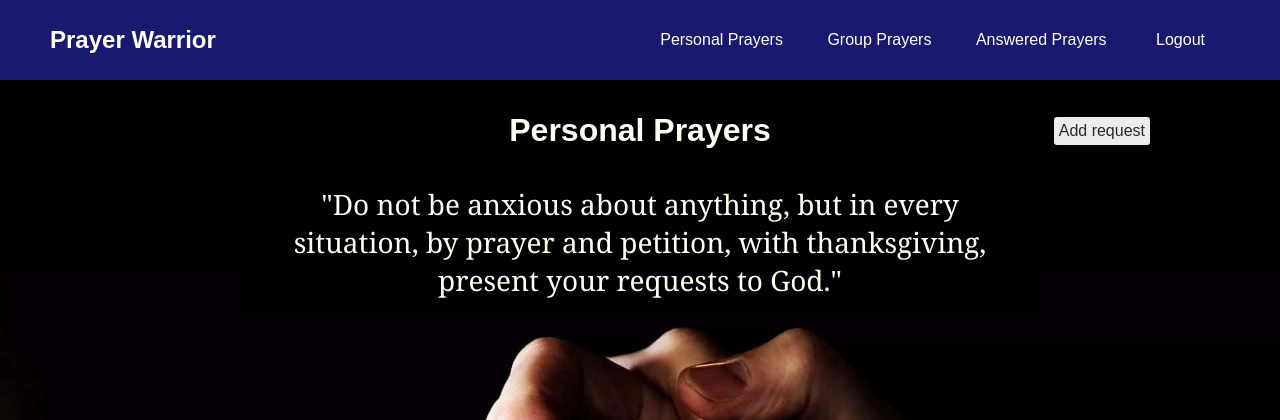
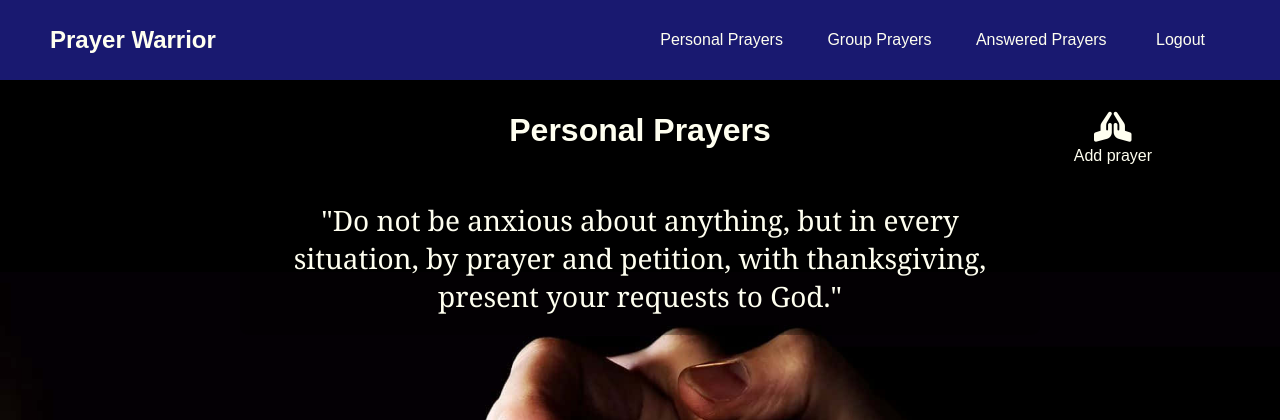
Before and after one commit to stephenlindstrom/prayer_warrior, a Django app: page /app/personal-prayer/ in a window 1280 px wide. Shown: the top 420 px of the page. Run offline with Django 5.2, Linux system fonts and the light colour scheme; the visitor is signed in with stand-in values (Sample User, id 1); data that the repository does not hold is empty.

Commit message:
Style buttons on personal prayer request page Add icons for delete, answer, and add buttons on personal prayer request page.

```diff
--- a/app/static/app/base.css
+++ b/app/static/app/base.css
@@ -38,7 +38,7 @@ h1 {
     color: var(--secondary-color);
 }
 
-.add-button {
+/* .add-button {
     background-color: rgb(238, 236, 236);
     text-align: center;
     border-radius: 5px;
@@ -47,7 +47,7 @@ h1 {
     height: 2rem;
     font-size: 1rem;
     border: 2px solid black;
-}
+} */
 
 @media (max-width: 875px) {
   body {
--- a/app/static/app/group-list.css
+++ b/app/static/app/group-list.css
@@ -59,12 +59,16 @@
 
 .buttons > a {
     text-decoration: none;
-    color: var(--text-color);
 }
 
 .buttons {
     display: flex;
     align-items: center;
+}
+
+.add-button {
+  background-color: var(--primary-color);
+  color: var(--secondary-color);
 }
 
 @media (max-width: 1400px) {
--- a/app/static/app/personal-prayer.css
+++ b/app/static/app/personal-prayer.css
@@ -48,7 +48,12 @@ button {
 
 a {
     text-decoration: none;
-    color: var(--text-color);
+    text-align: center;
+}
+
+.add-button > div {
+  color: var(--secondary-color);
+  margin-top: 5px;
 }
 
 .buttons {
@@ -56,10 +61,26 @@ a {
     align-items: center;
 }
 
-.delete-button {
-    color: red;
-    font-weight: bold;
-    float: right
+.fa-hands-praying {
+  color: var(--secondary-color);
+  font-size: 30px;
+}
+
+.request-buttons {
+  color: var(--text-color);
+  border: none;
+  background: none;
+  cursor: pointer;
+  float: right;
+  margin: 10px 0 0 10px;
+}
+
+.request-buttons > div {
+  margin-top: 5px;
+}
+
+button > i {
+  font-size: 20px;
 }
 
 .modal {
@@ -143,5 +164,9 @@ blockquote {
     display: flex;
     justify-content: center;
     width: 100%;
+
+  .add-button {
+      margin-top: 1rem;
+    }
   }
 }
--- a/app/templates/app/personal-prayer.html
+++ b/app/templates/app/personal-prayer.html
@@ -11,7 +11,10 @@
     <div class="header">
         <h1>Personal Prayers</h1>
         <div class="buttons">
-            <a href="{% url 'app:prayer-request' %}" class="add-button">Add request</a>
+            <a href="{% url 'app:prayer-request' %}" class="add-button">
+              <i class="fa-solid fa-hands-praying"></i>
+              <div>Add prayer</div>
+            </a>
         </div>
     </div>
     <blockquote>"Do not be anxious about anything, but in every situation, by prayer and petition, with thanksgiving, present your requests to God."</blockquote>
@@ -20,8 +23,14 @@
     {% for prayer_request in page_obj %}
         <div class="prayer-request" id="pr-{{ prayer_request.id }}">
             <div>{{ prayer_request.content }}</div>
-            <button type="button" class="delete-button" value="{{ prayer_request.id }}">X</button>
-            <button type="button" class="answered-prayer-button" value="{{ prayer_request.id }}">Answered Prayer</button>
+            <button type="button" class="request-buttons delete-button" value="{{ prayer_request.id }}">
+              <i class="fa-solid fa-trash"></i>
+              <div>Delete</div>
+            </button>
+            <button type="button" class="request-buttons answered-prayer-button" value="{{ prayer_request.id }}">
+              <i class="fa-solid fa-reply"></i>
+              <div>Answer</div>
+            </button>
         </div>
 
         <div id="delete-{{ prayer_request.id }}" class="modal">
```
